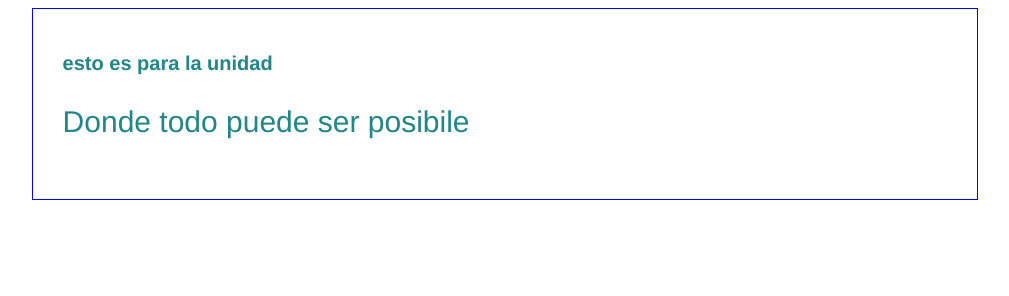
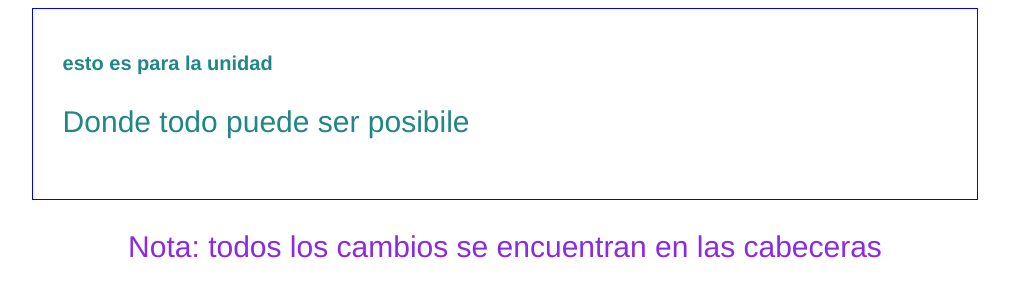
Before and after one commit to jota1375/exercise_blog, a plain HTML site: page proyecto_git/index.html in a window 1280 px wide. Shown: the whole page, without its empty margins (135-1144 px from the left). Drawn offline with Linux system fonts and the light colour scheme.

Commit message:
se realiza adjunto de nota

```diff
--- a/proyecto_git/css/estilos.css
+++ b/proyecto_git/css/estilos.css
@@ -16,3 +16,7 @@ body {
 #container h1 {
   font-size: 20px;
 }
+
+.pd {
+  color: blueviolet;
+}
--- a/proyecto_git/index.html
+++ b/proyecto_git/index.html
@@ -14,5 +14,6 @@
             <p>Donde todo puede ser posibile</p>
         </div>
     </div>
+    <P class="pd" >Nota: todos los cambios se encuentran en las cabeceras</P>
 </body>
 </html>
```
